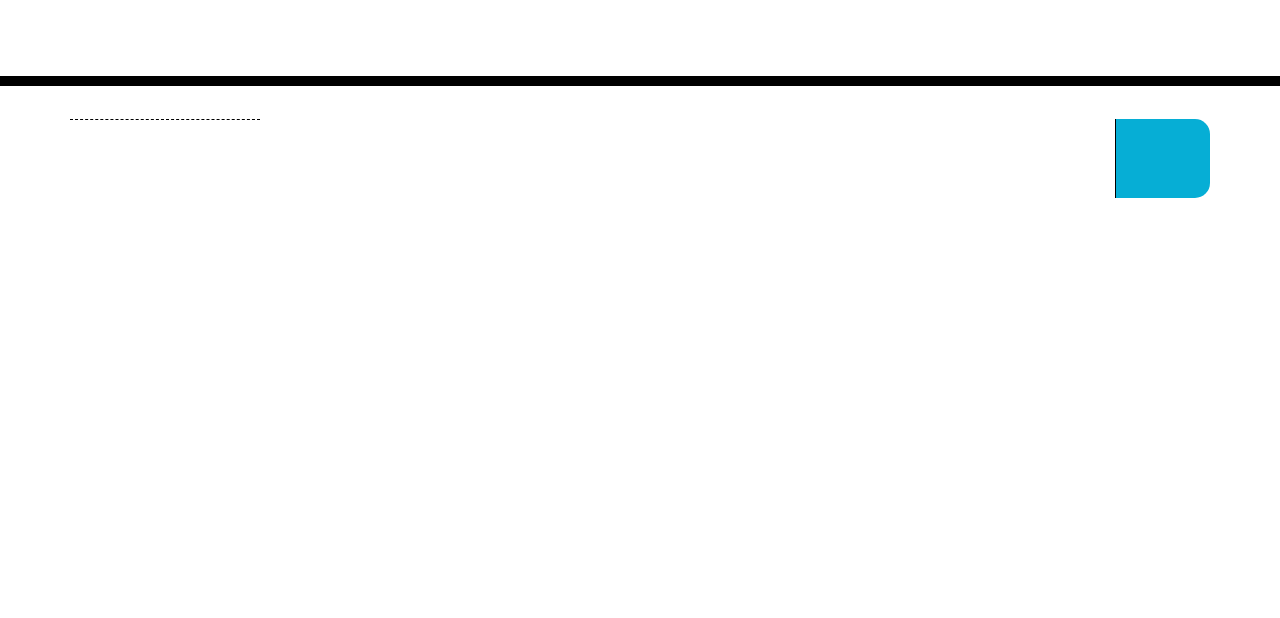
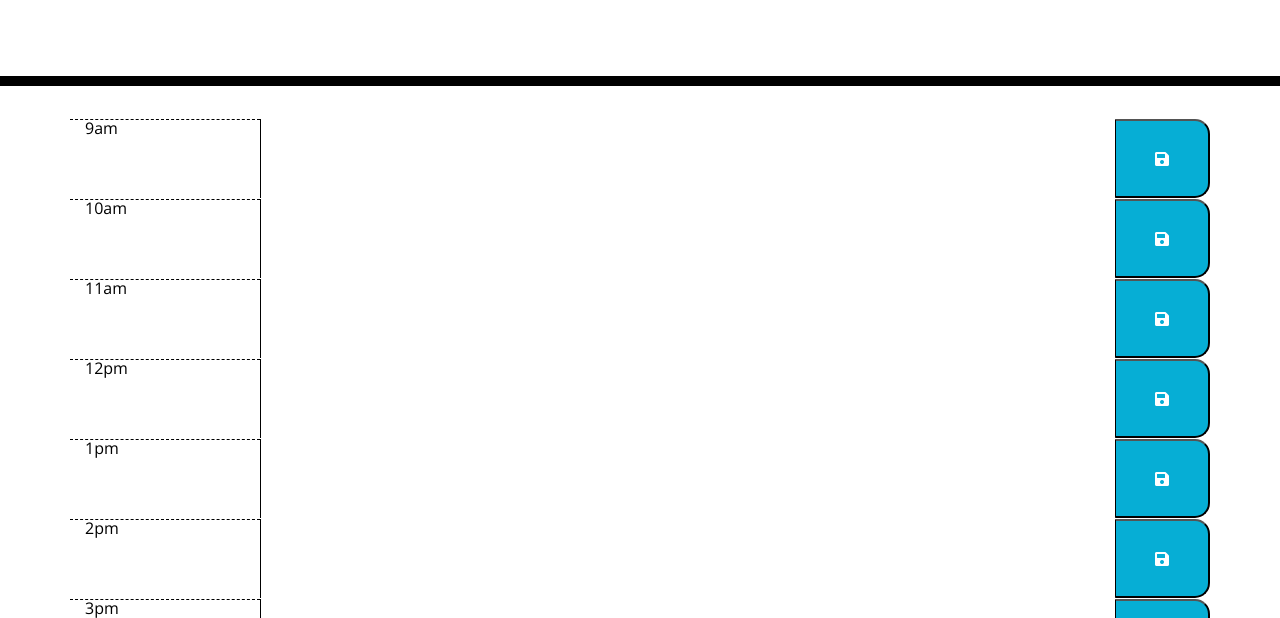
Before and after one commit to Tonycodesnow/SuperPlanner, a plain HTML site: page index.html in a window 1280 px wide. Shown: the part 182-800 px from the top of the page. Drawn offline with nearby package versions, Linux system fonts and the light colour scheme.

Commit message:
updated eventData, added timeBlock function, began local storage cleaned up HTML

```diff
--- a/assets/js/script.js
+++ b/assets/js/script.js
@@ -1,77 +1,106 @@
 // var to store loop arrays
 var eventData = [
     {
-        hour "9",
+        hour: "9",
         daytime: "am",
-        data: ""
+        altHour: 9
     },
     {
-        hour "10",
+        hour: "10",
         daytime: "am",
-        data: ""
+        altHour: 10
 
     },
     {
-        hour "11",
+        hour: "11",
         daytime: "am",
-        data: ""
+        altHour: 11
     },
     {
-        hour "12",
+        hour: "12",
         daytime: "pm",
-        data: ""
+        altHour: 12
     },
     {
-        hour "1",
+        hour: "1",
         daytime: "pm",
-        data: ""
+        altHour: 13
     },
     {
-        hour "2",
+        hour: "2",
         daytime: "pm",
-        data: ""
+        altHour: 14
     },
     {
-        hour "3",
+        hour: "3",
         daytime: "pm",
-        data: ""
+        altHour: 15
     },
     {
-        hour "4",
+        hour: "4",
         daytime: "pm",
-        data: ""
+        altHour: 16
     },
     {
-        hour "5",
+        hour: "5",
         daytime: "pm",
-        data: ""
+        altHour: 17
     },
 
 ]
+
+function addTimeBlock() {
+    for (var i = 0; i < eventData.length; i++) {
+        var time = eventData[i].hour+eventData[i].daytime
+        var timeBlock = $("<div>").addClass("row");
+
+        var hour = $("<div>").addClass("col-md-2 hour").text(time);
+        var description = $("<textarea>").addClass("description col-md-9").attr("id", eventData[i].altHour);
+
+        var saveBtn = $("<button>").addClass("saveBtn col-md-1");
+
+        var icon = $("<i>").addClass("fas fa-save");
+        saveBtn.append(icon)
+        timeBlock.append(hour)
+        timeBlock.append(description)
+        timeBlock.append(saveBtn)
+        // change color here
+
+        $(".container").append(timeBlock)
+    }
+}
 // data for header date
-var present = moment().format('')
-
-
-// save data for local storage
-
-
-// set data from local storage to view
-
-
-
-// save button
+var now = moment()
 
 
 
 // load header date
+
+var displayTime = function(Time) {
+
+}
+// save data for local storage
+// need to know what i can save
+$(".saveBtn").on("click", function(){
+    var value = $(this).siblings(".description").val()
+    var time = $(this).siblings(".description").attr("id")
+    localStorage.setItem(time,value)
+})
+
+// set data from local storage to view
+
+$(".9").val(localStorage.getItem("9"))
+// make a loop or write out multiple times
+// save button
 
 
 
 // scheduler data
 
 
+
 // create visuals for scheduler body
 
 
-
+addTimeBlock()
 // create save button
--- a/index.html
+++ b/index.html
@@ -26,22 +26,18 @@
     <header class="jumbotron">
       <h1 class="display-3">Work Day Scheduler</h1>
       <p class="lead">A simple calendar app for scheduling your Super work day</p>
-      <p id="currentDay" class="lead"></p>
+      <p id="currentDay" class="lead"><span></span></p>
     </header>
     <main class="background">
       <div class="container">
         <!-- Timeblocks go here -->
-        <div class="row">
-          <div class="hour col-md-2"></div>
-          <div class="description col-md-9"></div>
-          <div class="saveBtn col-md-1"></div>
-        </div>
+
 
       </div>
     </main>
 
-
     <script src="https://code.jquery.com/jquery-3.4.1.min.js"></script>
     <script src="https://cdnjs.cloudflare.com/ajax/libs/moment.js/2.24.0/moment.min.js"></script>
+    <script src="assets/js/script.js"></script>
   </body>
 </html>
```
